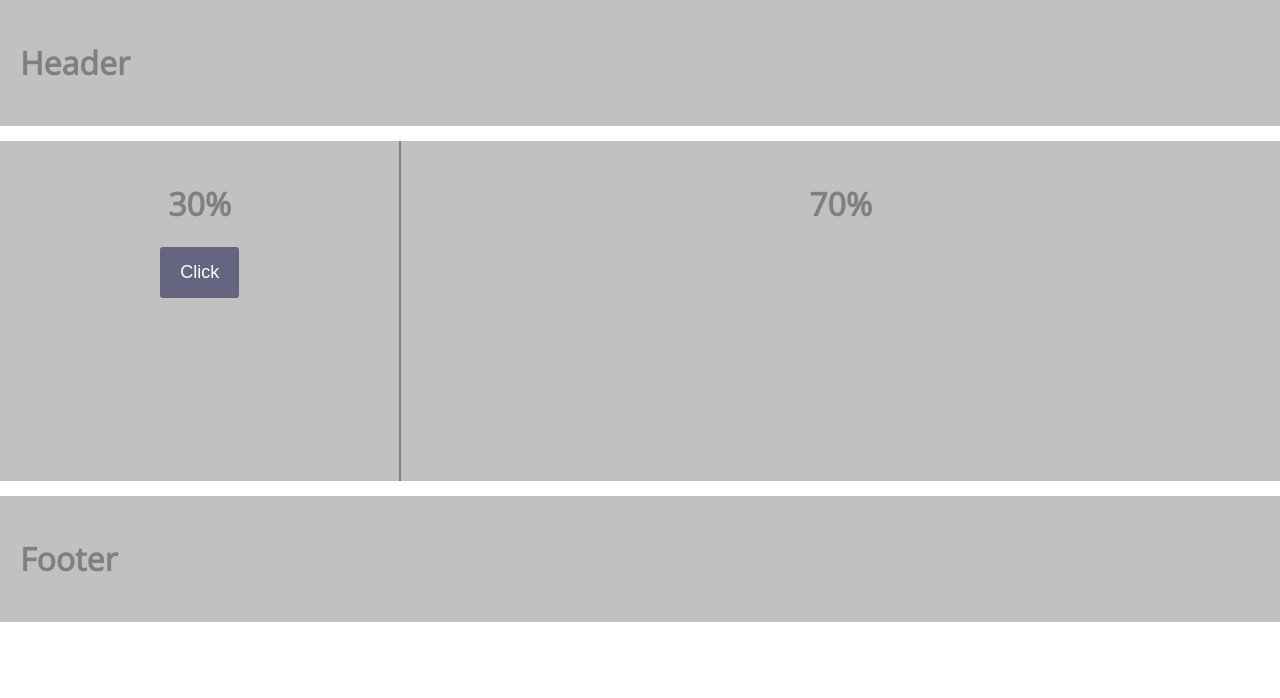
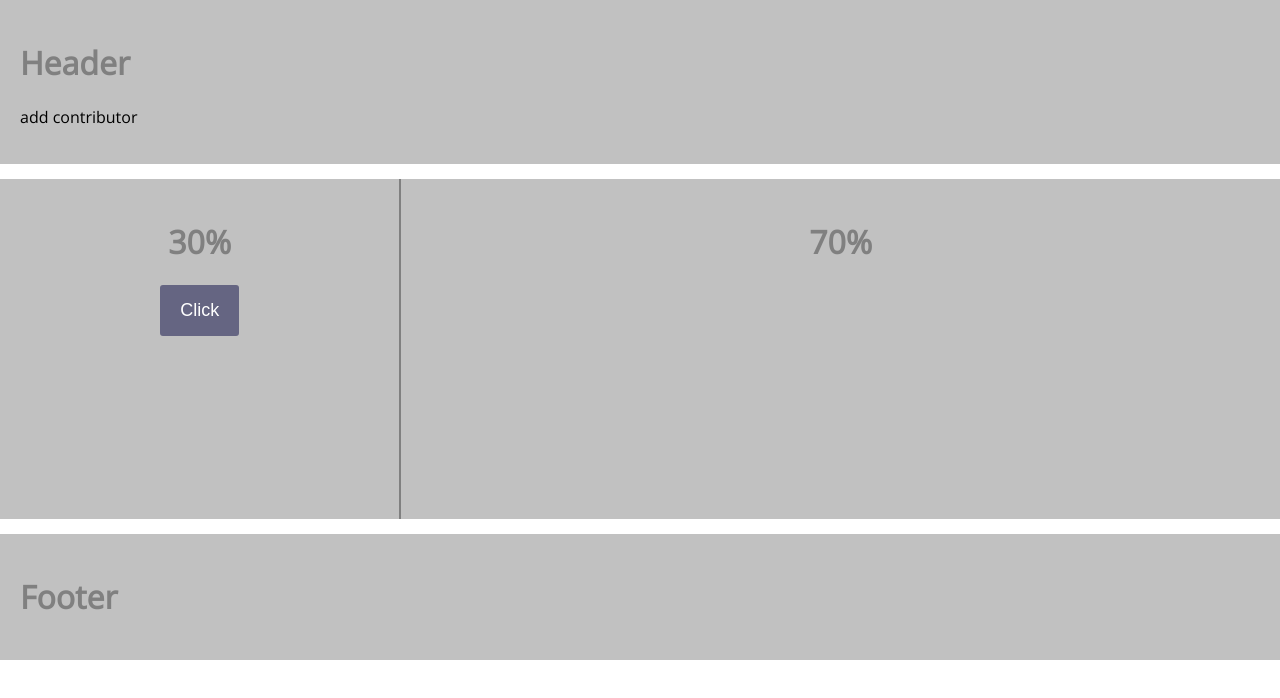
Before and after one commit to brace99/test-project, a website: page app/index.html in a window 1280 px wide. Drawn offline with nearby package versions, Linux system fonts and the light colour scheme.

Commit message:
add contributor

```diff
--- a/app/index.html
+++ b/app/index.html
@@ -16,6 +16,7 @@
 <body>
 	<header>
 		<h1>Header</h1>
+		<p>add contributor</p>
 	</header>
 	<div class="container">
 		<div class="col w-30">
```
